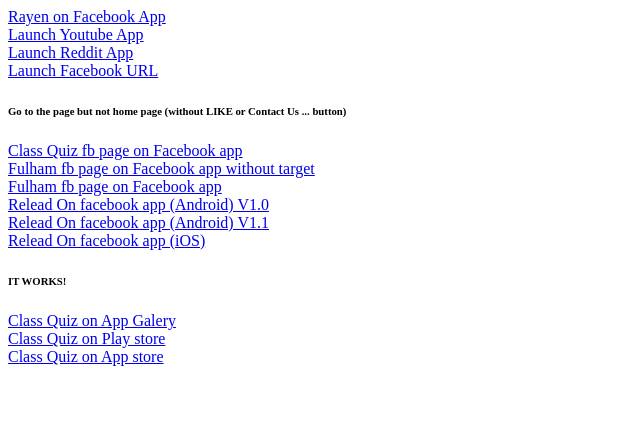
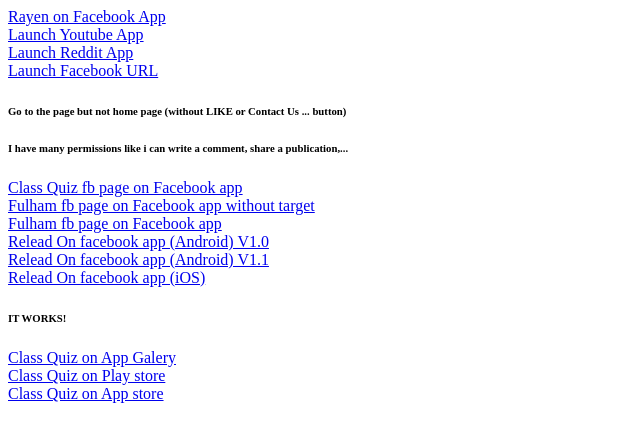
Before and after one commit to Rayen-cherni/deep-link, a plain HTML site: page index.html in a window 1280 px wide. Shown: the whole page, without its empty margins (0-640 px from the left). Drawn offline with Linux system fonts and the light colour scheme.

Commit message:
Add Relead pages test v0.3

```diff
--- a/index.html
+++ b/index.html
@@ -21,16 +21,17 @@
 
 
     <h6>Go to the page but not home page (without LIKE or Contact Us ... button)</h6>
+    <h6>I have many permissions like i can write a comment, share a publication,... </h6>
     <a class="mobile" href="fb://facewebmodal/f?href=https://it-it.facebook.com/ClassQuiz/">Class Quiz fb page on
         Facebook app</a><br>
     <a class="mobile" href="fb://facewebmodal/f?href=https://it-it.facebook.com/FulhamFC/">Fulham fb page on Facebook
         app without target</a><br>
     <a target="_top" class="mobile" href="fb://facewebmodal/f?href=https://it-it.facebook.com/FulhamFC/">Fulham fb page
         on Facebook app</a><br>
+    <a class="mobile" href="fb://facewebmodal/f?href=https://www.facebook.com/Relead.ads">Relead On facebook app
+        (Android) V1.0</a><br>
 
     <!--To get your ID page check this website https://www.facebook.com/help/1503421039731588-->
-    <a class="mobile" href="fb://facewebmodal/f?href=https://www.facebook.com/Relead.ads">Relead On facebook app
-        (Android) V1.0</a><br>
     <a class="mobile" href="fb://page/107813715025982">Relead On facebook app (Android) V1.1</a><br>
     <a class="mobile" href="fb://profile/107813715025982">Relead On facebook app (iOS)</a><br>
 
```
